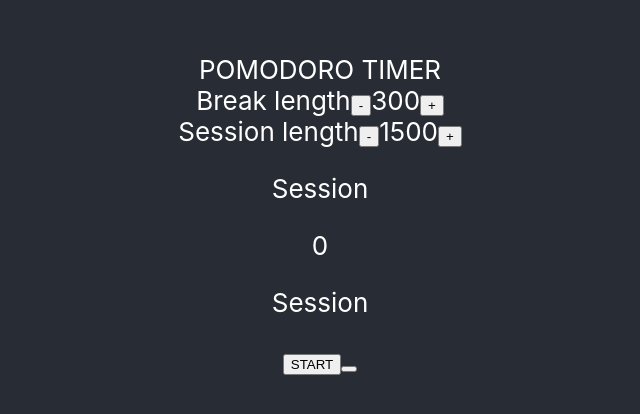
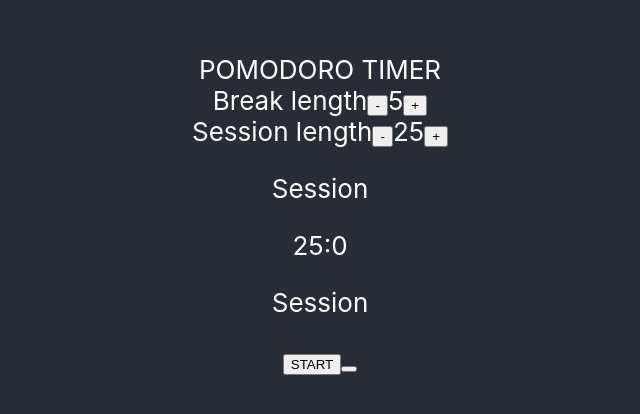
Before and after one commit to rafaelcrv/pomodoro-timer, a React (Create React App) app: page / in a window 1280 px wide. Shown: the part 186-600 px from the top of the page, without its empty margins (320-960 px from the left). Built offline with nearby package versions, Linux system fonts and the light colour scheme.

Commit message:
change default time var to seconds

```diff
--- a/src/App.jsx
+++ b/src/App.jsx
@@ -3,25 +3,29 @@ import Timer from './Timer.jsx';
 import { useState } from 'react';
 
 function App() {
-  const [breakTime, setBreakTime] = useState(300);   // 5 minutes in seconds
+  const [breakTimeInSec, setBreakTimeInSec] = useState(300);   // 5 minutes in seconds
   const [sessionTime, setSessionTime] = useState(1500);   // 25 minutes in seconds
+  const [timerVal, setTimerVal] = useState(sessionTime);
   const [startStop, setStartStop] = useState('START');
 
+  function timeInMin(timeInSec) {
+    return Math.ceil(timeInSec / 60);
+  }
 
   function decrementBreakTime() {
-    setBreakTime(t => t > 0 ? t - 1 : 0);
+    setBreakTimeInSec(t => t > 0 ? t - 60 : 0);
   }
 
   function incrementBreakTime() {
-    setBreakTime(t => t < 60 ? t + 1 : 60);
+    setBreakTimeInSec(t => t < 3600 ? t + 60 : 3600);
   }
 
   function decrementSessionTime() {
-    setSessionTime(t => t > 0 ? t - 1 : 0);
+    setSessionTime(t => t > 0 ? t - 60 : 0);
   }
 
   function incrementSessionTime() {
-    setSessionTime(t => t < 60 ? t + 1 : 60);
+    setSessionTime(t => t < 3600 ? t + 60 : 3600);
   }
 
   function handleStartStop() {
@@ -35,26 +39,26 @@ function App() {
         <div>
           <div id='break-label'>
             Break length
-            <button id='break-decrement' onClick={decrementBreakTime}>-
-
+            <button id='break-decrement' onClick={decrementBreakTime}>
+              -
             </button>
-            <span id='break-length'>{breakTime}</span>
-            <button id='break-increment' onClick={incrementBreakTime}>+
-
+            <span id='break-length'>{timeInMin(breakTimeInSec)}</span>
+            <button id='break-increment' onClick={incrementBreakTime}>
+              +
             </button>
           </div>
           <div id='session-label'>
             Session length
-            <button id='session-decrement' onClick={decrementSessionTime}>-
-
+            <button id='session-decrement' onClick={decrementSessionTime}>
+              -
             </button>
-            <span id='session-length'>{sessionTime}</span>
-            <button id='session-increment' onClick={incrementSessionTime}>+
-
+            <span id='session-length'>{timeInMin(sessionTime)}</span>
+            <button id='session-increment' onClick={incrementSessionTime}>
+              +
             </button>
           </div>
         </div>
-        <Timer />
+        <Timer timerVal={timerVal}/>
         <div>
           <p id='timer-label'>Session</p>
           {/* <span id='time-left'>{timeLeft}</span> */}
--- a/src/Timer.jsx
+++ b/src/Timer.jsx
@@ -1,11 +1,16 @@
-import { useState } from 'react';
-
-function Timer() {
-    const [timeLeft, setTimeLeft] = useState(0);
+function Timer({timerVal}) {
+    function formatTime(timerVal) {
+        const mm = String(Math.ceil(timerVal / 60));
+        const ss = String(timerVal % 60);
+        if (mm.length <= 1) mm.padStart(2, '0');
+        if (ss.length <= 1) ss.padStart(1, '0');
+        console.log(ss.length, ss);
+        return `${mm}:${ss}`;
+    };
     return (
         <div>
           <p id='timer-label'>Session</p>
-          <span id='time-left'>{timeLeft}</span>
+          <span id='time-left'>{formatTime(timerVal)}</span>
         </div>
     );
 }
```
